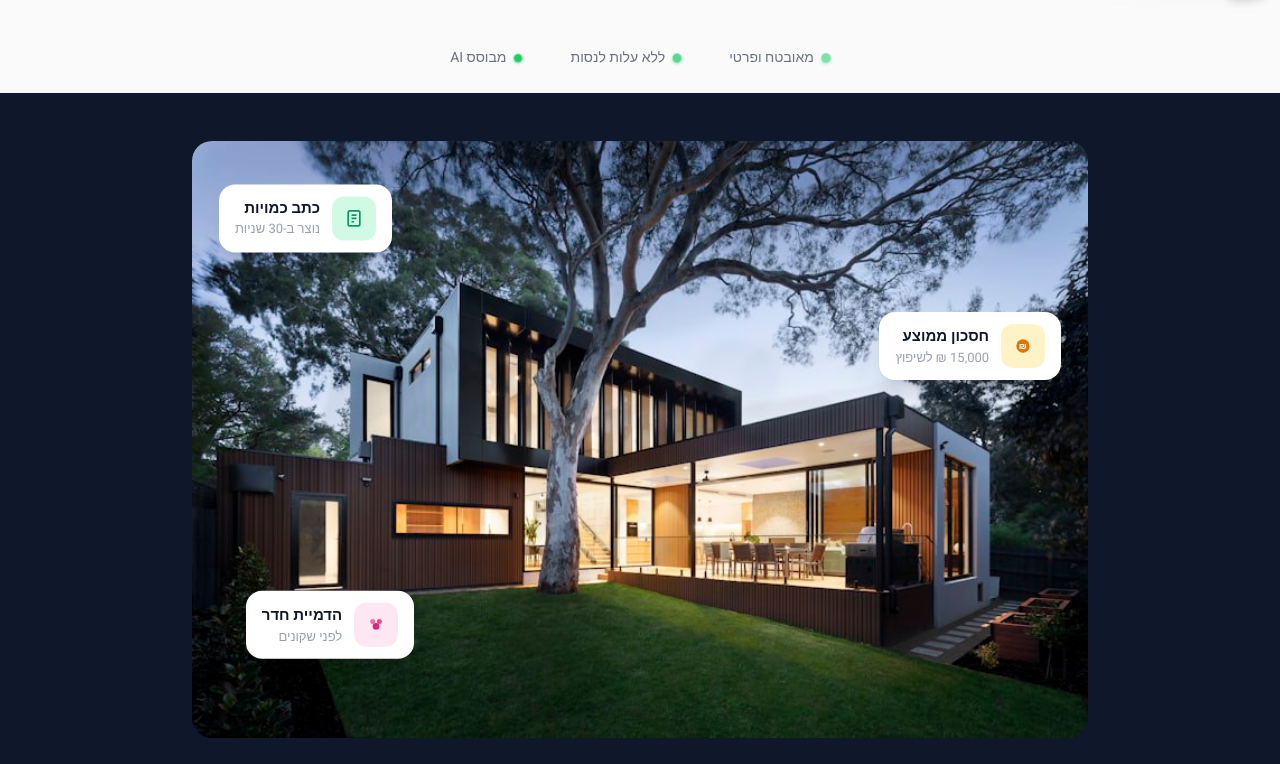
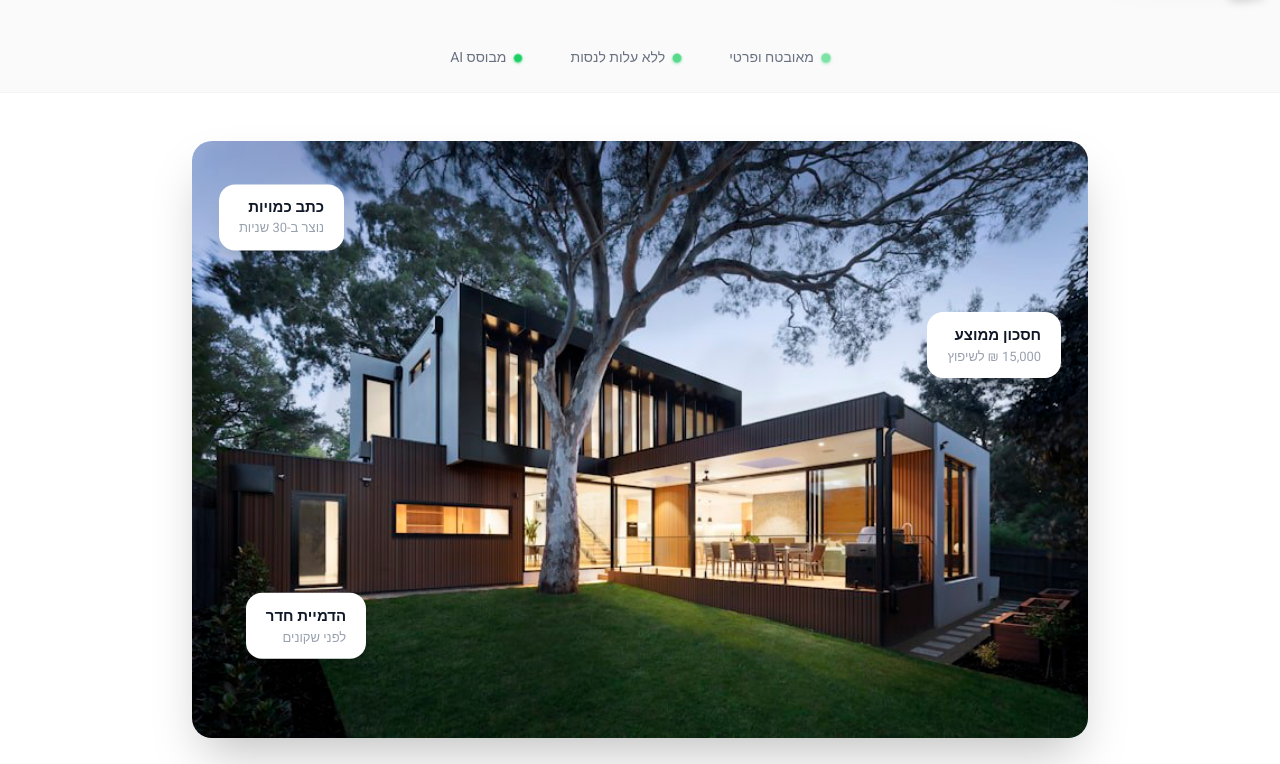
Before and after one commit to guyceza/shiputz-ai, a Next.js app: page / in a window 1280 px wide. Shown: the part 776-1540 px from the top of the page. Built offline with nearby package versions, Linux system fonts and the light colour scheme; no server answers.

Commit message:
Clean: white bg, text-only popups, no icons

```diff
--- a/src/app/page.tsx
+++ b/src/app/page.tsx
@@ -315,7 +315,7 @@ export default function Home() {
       </section>
 
       {/* House Showcase with Floating Features */}
-      <section className="py-12 px-6 bg-[#0f172a]">
+      <section className="py-12 px-6 bg-white">
         <style dangerouslySetInnerHTML={{ __html: `
           @keyframes popupFloat {
             0%, 100% { transform: translateY(0); }
@@ -326,54 +326,27 @@ export default function Home() {
           .popup-float-delay-2 { animation-delay: 1s; }
         `}} />
         <div className="max-w-4xl mx-auto">
-          <div className="relative rounded-[20px] overflow-hidden">
+          <div className="relative rounded-[20px] overflow-hidden shadow-2xl">
             <img
               src="/images/hero-house.jpg"
               alt="בית מודרני"
               className="w-full h-auto"
             />
 
-            {/* Floating Cards - matching reference style */}
-            <div className="popup-float absolute top-[8%] left-[3%] bg-white rounded-2xl py-3 px-4 flex items-center gap-3 shadow-xl">
-              <div className="order-2">
+            {/* Floating Cards - text only */}
+            <div className="popup-float absolute top-[8%] left-[3%] bg-white rounded-2xl py-3 px-5 shadow-xl">
               <p className="font-bold text-gray-900 text-[15px]">כתב כמויות</p>
               <p className="text-gray-400 text-[13px]">נוצר ב-30 שניות</p>
             </div>
-              <div className="order-1 w-11 h-11 bg-[#d1fae5] rounded-xl flex items-center justify-center flex-shrink-0">
-                <svg className="w-5 h-5 text-[#059669]" viewBox="0 0 24 24" fill="none" stroke="currentColor" strokeWidth="2">
-                  <rect x="5" y="3" width="14" height="18" rx="2"/>
-                  <line x1="9" y1="8" x2="15" y2="8"/>
-                  <line x1="9" y1="12" x2="15" y2="12"/>
-                  <line x1="9" y1="16" x2="12" y2="16"/>
-                </svg>
-              </div>
-            </div>
 
-            <div className="popup-float popup-float-delay-1 absolute bottom-[12%] left-[6%] bg-white rounded-2xl py-3 px-4 flex items-center gap-3 shadow-xl">
-              <div className="order-2">
+            <div className="popup-float popup-float-delay-1 absolute bottom-[12%] left-[6%] bg-white rounded-2xl py-3 px-5 shadow-xl">
               <p className="font-bold text-gray-900 text-[15px]">הדמיית חדר</p>
               <p className="text-gray-400 text-[13px]">לפני שקונים</p>
             </div>
-              <div className="order-1 w-11 h-11 bg-[#fce7f3] rounded-xl flex items-center justify-center flex-shrink-0">
-                <svg className="w-5 h-5 text-[#db2777]" viewBox="0 0 24 24" fill="currentColor">
-                  <circle cx="8" cy="8" r="3" opacity="0.6"/>
-                  <circle cx="16" cy="8" r="3" opacity="0.8"/>
-                  <circle cx="12" cy="14" r="4"/>
-                </svg>
-              </div>
-            </div>
 
-            <div className="popup-float popup-float-delay-2 absolute top-[30%] right-[3%] bg-white rounded-2xl py-3 px-4 flex items-center gap-3 shadow-xl">
-              <div className="order-2">
+            <div className="popup-float popup-float-delay-2 absolute top-[30%] right-[3%] bg-white rounded-2xl py-3 px-5 shadow-xl">
               <p className="font-bold text-gray-900 text-[15px]">חסכון ממוצע</p>
               <p className="text-gray-400 text-[13px]">15,000 ₪ לשיפוץ</p>
-              </div>
-              <div className="order-1 w-11 h-11 bg-[#fef3c7] rounded-xl flex items-center justify-center flex-shrink-0">
-                <svg className="w-5 h-5 text-[#d97706]" viewBox="0 0 24 24" fill="currentColor">
-                  <circle cx="12" cy="12" r="8"/>
-                  <text x="12" y="16" textAnchor="middle" fill="white" fontSize="10" fontWeight="bold">₪</text>
-                </svg>
-              </div>
             </div>
           </div>
         </div>
```
Lines whose indentation alone changed are shown as unchanged.
